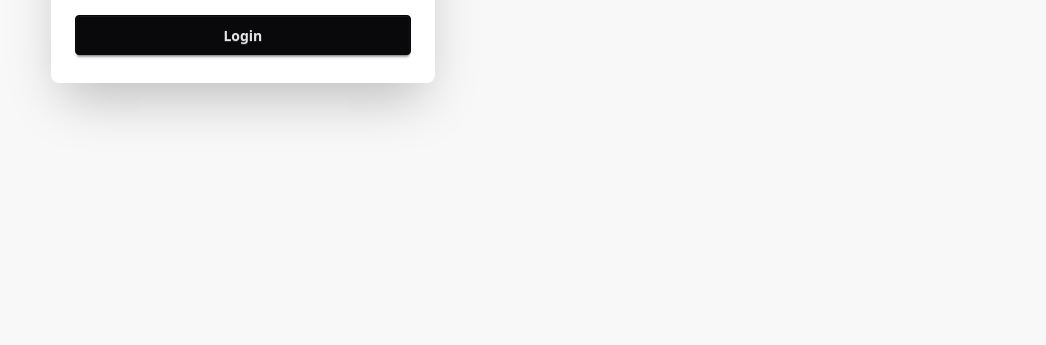
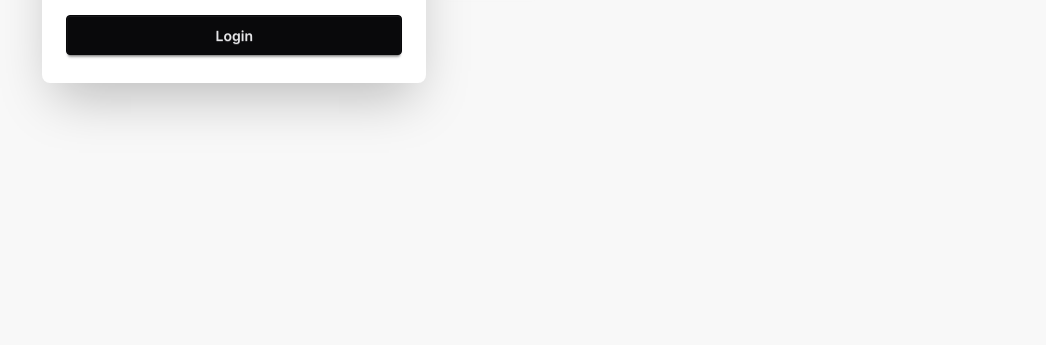
Before and after one commit to intensed-dev/schulclub-svg, a website: page index.html in a window 1280 px wide. Shown: the part 455-800 px from the top of the page, without its empty margins (109-1155 px from the left). Drawn offline with nearby package versions, Linux system fonts and the light colour scheme.

Commit message:
Add body font styling to main.css

```diff
--- a/src/main.css
+++ b/src/main.css
@@ -1 +1,5 @@
 @import "css/fonts.css";
+
+body {
+  font-family: "Inter", Inter, sans-serif;
+}
```
